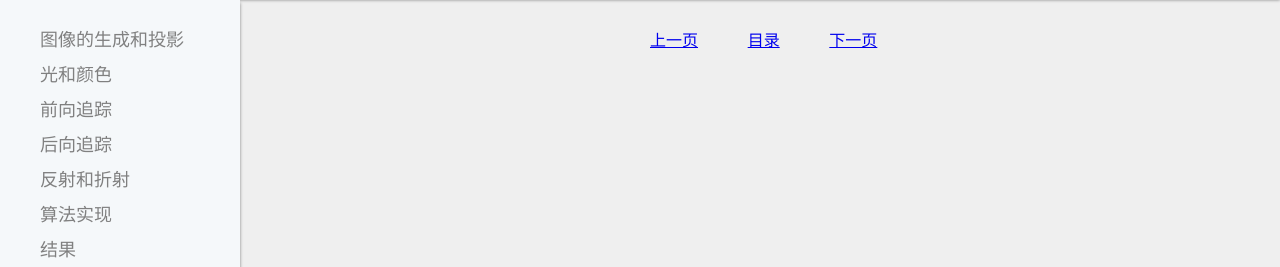
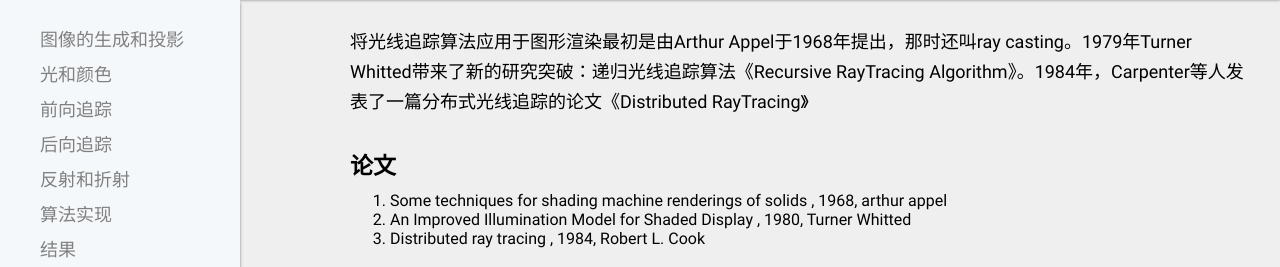
Before and after one commit to chenzl25/ray-tracing, a website: page src/8.html in a window 1280 px wide. Shown: the part 63-330 px from the top of the page. Drawn offline with Linux system fonts and the light colour scheme; files whose address does not match are found by name.

Commit message:
remove bottom block and add related papers

```diff
--- a/src/8.html
+++ b/src/8.html
@@ -21,11 +21,17 @@
 		</ol>
 	</div>
 	<div class="wrapper">
-		<div class="bottom-jump">
-			<a class="pred" href="7.html" title="">上一页</a>
-			<a class="contents" href="contents.html" title="">目录</a>
-			<a class="next" href="9.html" title="">下一页</a>
-		</div>
+		<p>
+			将光线追踪算法应用于图形渲染最初是由Arthur Appel于1968年提出，那时还叫ray casting。1979年Turner Whitted带来了新的研究突破：递归光线追踪算法《Recursive RayTracing Algorithm》。1984年，Carpenter等人发表了一篇分布式光线追踪的论文《Distributed RayTracing》
+		</p>
+		<h2>
+			论文
+		</h2>
+		<ol>
+			<li>Some techniques for shading machine renderings of solids , 1968, arthur appel </li>
+			<li>An Improved Illumination Model for Shaded Display , 1980, Turner Whitted </li>
+			<li>Distributed ray tracing , 1984,	Robert L. Cook</li>
+		</ol>
 	</div>
 </body>
 </html>
--- a/src/css/index.css
+++ b/src/css/index.css
@@ -1,8 +1,14 @@
+@font-face {
+  font-family: "self-ttf";
+  src: url("asset/Roboto-Regular.ttf");
+}
+
 * {
 	margin: 0 0 0 0;
-	font-family: Consolas, "Liberation Mono", Menlo, Monaco, Courier, monospace;
+	font-family: "self-ttf";
 	box-sizing:  border-box;
 }
+
 
 .navigator {
 	background: rgb(245, 248, 250);
@@ -88,11 +94,14 @@ h1 img {
 h2 {
 	margin-top: 10px;
 	margin-bottom: 10px;
+	font-size: 23px;
 }
 
 p {
 	margin-top: 10px;
-	margin-bottom: 10px;
+	margin-bottom: 30px;
+	line-height: 30px;
+	font-size: 18px;
 }
 
 .code-block {
@@ -107,19 +116,6 @@ p {
 	margin-right: 10px;
 	margin-left: 10px;
 }
-
-.bottom-jump {
-	margin-top: 10px;
-	width: 300px;
-	margin-right: auto;
-	margin-left: auto;
-}
-
-.bottom-jump .contents {
-	margin-left: 40px;
-	margin-right: 40px;
-}
-
 
 .mid-551 {
 	width: 551px;
@@ -144,12 +140,6 @@ p {
 	transition: all 1s ease-out;
 }
 
-.download {
-}
-
-/*img {
-	box-shadow: 3px 3px 3px gray;
-}*/
 
 body {
 	background: #efefef;
```
Also changed, not shown: src/1.html (+0 -4 lines), src/2.html (+0 -5 lines), src/3.html (+0 -5 lines), src/4.html (+0 -5 lines), src/5.html (+0 -5 lines), src/6.html (+0 -5 lines), src/7.html (+0 -5 lines), src/9.html (+0 -8 lines), src/asset/Roboto-Regular.ttf (added).
